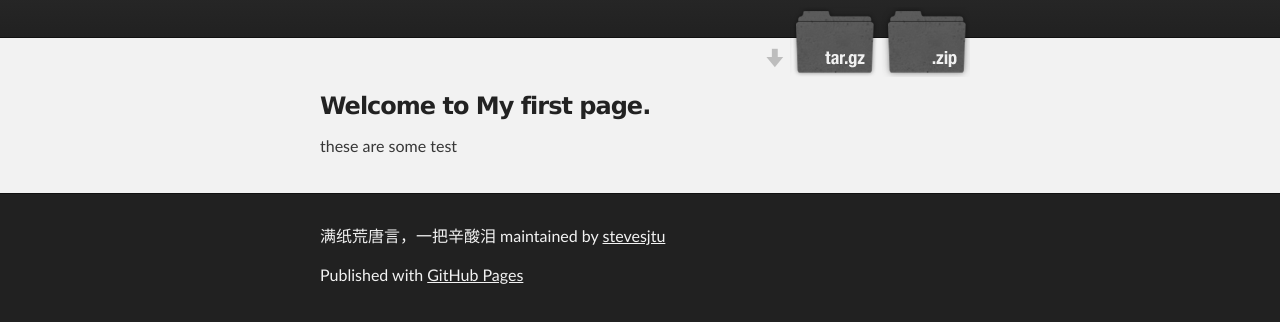
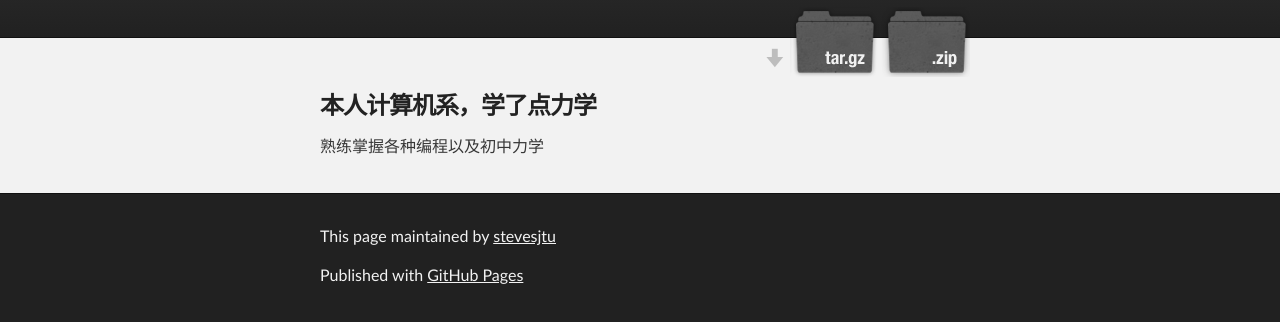
Before and after one commit to stevesjtu/hello, a plain HTML site: page index.html in a window 1280 px wide. Shown: the part 136-458 px from the top of the page. Drawn offline with Linux system fonts and the light colour scheme.

Commit message:
Update index.html
change my resume

```diff
--- a/index.html
+++ b/index.html
@@ -32,9 +32,9 @@
     <div id="main_content_wrap" class="outer">
       <section id="main_content" class="inner">
         <h3>
-<a id="welcome-to-my-first-page" class="anchor" href="#welcome-to-my-first-page" aria-hidden="true"><span aria-hidden="true" class="octicon octicon-link"></span></a>Welcome to My first page.</h3>
+<a id="welcome-to-my-first-page" class="anchor" href="#welcome-to-my-first-page" aria-hidden="true"><span aria-hidden="true" class="octicon octicon-link"></span></a>本人计算机系，学了点力学</h3>
 
-<p>these are some test</p>
+<p>熟练掌握各种编程以及初中力学</p>
 
 
       </section>
@@ -43,7 +43,7 @@
     <!-- FOOTER  -->
     <div id="footer_wrap" class="outer">
       <footer class="inner">
-        <p class="copyright">满纸荒唐言，一把辛酸泪 maintained by <a href="https://github.com/stevesjtu">stevesjtu</a></p>
+        <p class="copyright">This page maintained by <a href="https://github.com/stevesjtu">stevesjtu</a></p>
         <p>Published with <a href="https://pages.github.com">GitHub Pages</a></p>
       </footer>
     </div>
```
